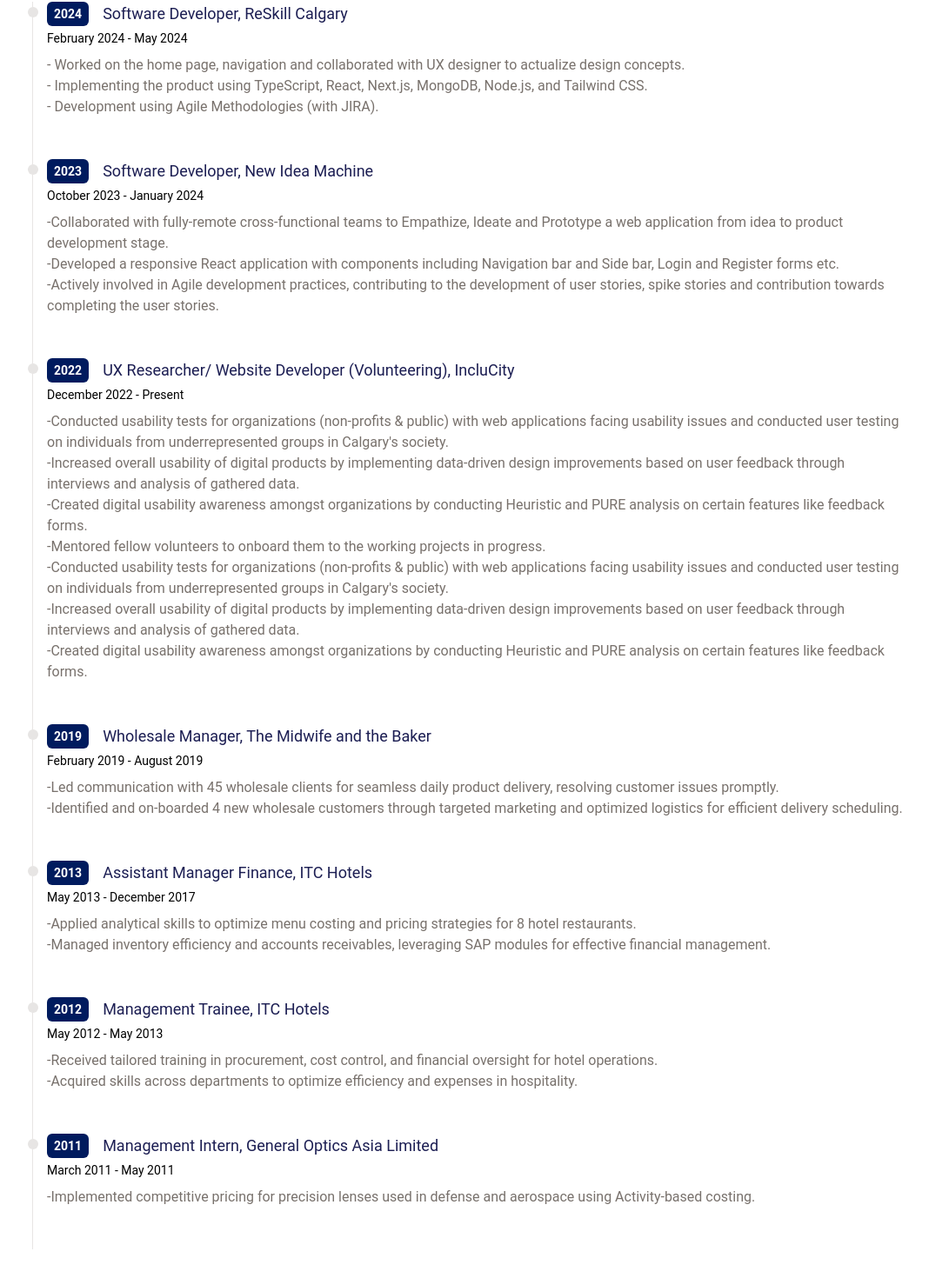
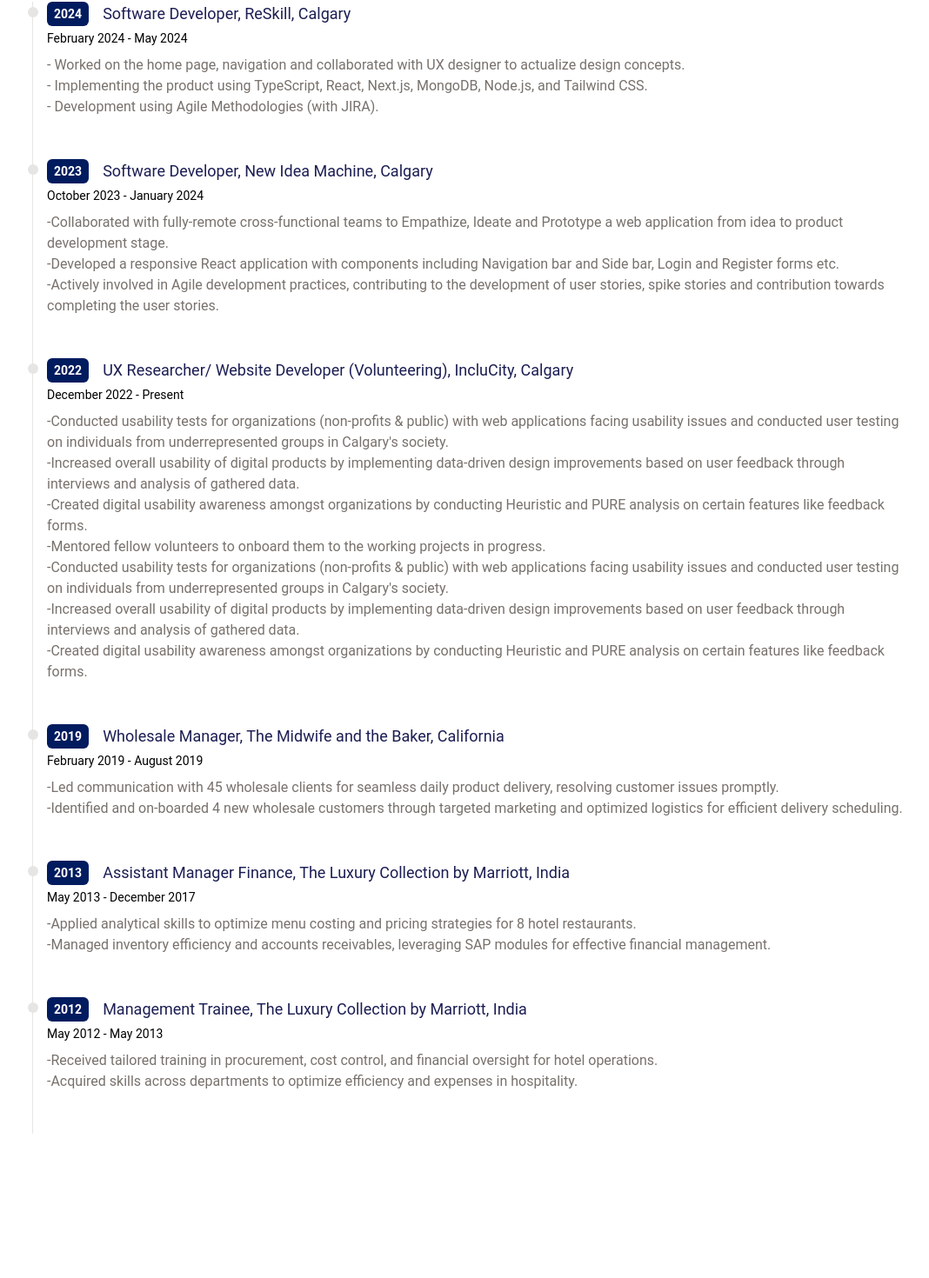
Before and after one commit to RiniJ7/rini-portfolio-v3, a React (Create React App) app: page / in a window 1280 px wide. Shown: the part 2601-4071 px from the top of the page at 87% size, without its empty margins (99-1167 px from the left). Built offline with nearby package versions, Linux system fonts and the light colour scheme.

Commit message:
modified experience

```diff
--- a/src/components/Experience.jsx
+++ b/src/components/Experience.jsx
@@ -4,7 +4,7 @@ import ExperienceComponent from "./ExperienceComponent";
 const data = [
   {
     year: "2024",
-    title: "Software Developer, ReSkill Calgary",
+    title: "Software Developer, ReSkill, Calgary",
     duration: "February 2024 - May 2024",
     details: (
       <div>
@@ -19,7 +19,7 @@ const data = [
   },
   {
     year: "2023",
-    title: "Software Developer, New Idea Machine",
+    title: "Software Developer, New Idea Machine, Calgary",
     duration: "October 2023 - January 2024",
     details: (
       <div>
@@ -38,7 +38,7 @@ const data = [
   },
   {
     year: "2022",
-    title: "UX Researcher/ Website Developer (Volunteering), IncluCity",
+    title: "UX Researcher/ Website Developer (Volunteering), IncluCity, Calgary",
     duration: "December 2022 - Present",
     details: (
       <div>
@@ -85,7 +85,7 @@ const data = [
   // },
   {
     year: "2019",
-    title: "Wholesale Manager, The Midwife and the Baker",
+    title: "Wholesale Manager, The Midwife and the Baker, California",
     duration: "February 2019 - August 2019",
     details: (
       <div>
@@ -99,7 +99,7 @@ const data = [
   },
   {
     year: "2013",
-    title: "Assistant Manager Finance, ITC Hotels",
+    title: "Assistant Manager Finance, The Luxury Collection by Marriott, India",
     duration: "May 2013 - December 2017",
     details: (
       <div>
@@ -113,7 +113,7 @@ const data = [
   },
   {
     year: "2012",
-    title: "Management Trainee, ITC Hotels",
+    title: "Management Trainee, The Luxury Collection by Marriott, India",
     duration: "May 2012 - May 2013",
     details: (
       <div>
@@ -123,16 +123,16 @@ const data = [
       </div>
     ),
   },
-  {
-    year: "2011",
-    title: "Management Intern, General Optics Asia Limited",
-    duration: "March 2011 - May 2011",
-    details: (
-      <div>
-        -Implemented competitive pricing for precision lenses used in defense and aerospace using Activity-based costing.
-      </div>
-    ),
-  },
+  // {
+  //   year: "2011",
+  //   title: "Management Intern, General Optics Asia Limited",
+  //   duration: "March 2011 - May 2011",
+  //   details: (
+  //     <div>
+  //       -Implemented competitive pricing for precision lenses used in defense and aerospace using Activity-based costing.
+  //     </div>
+  //   ),
+  // },
 ];
 
 const Experience = () => {
```
